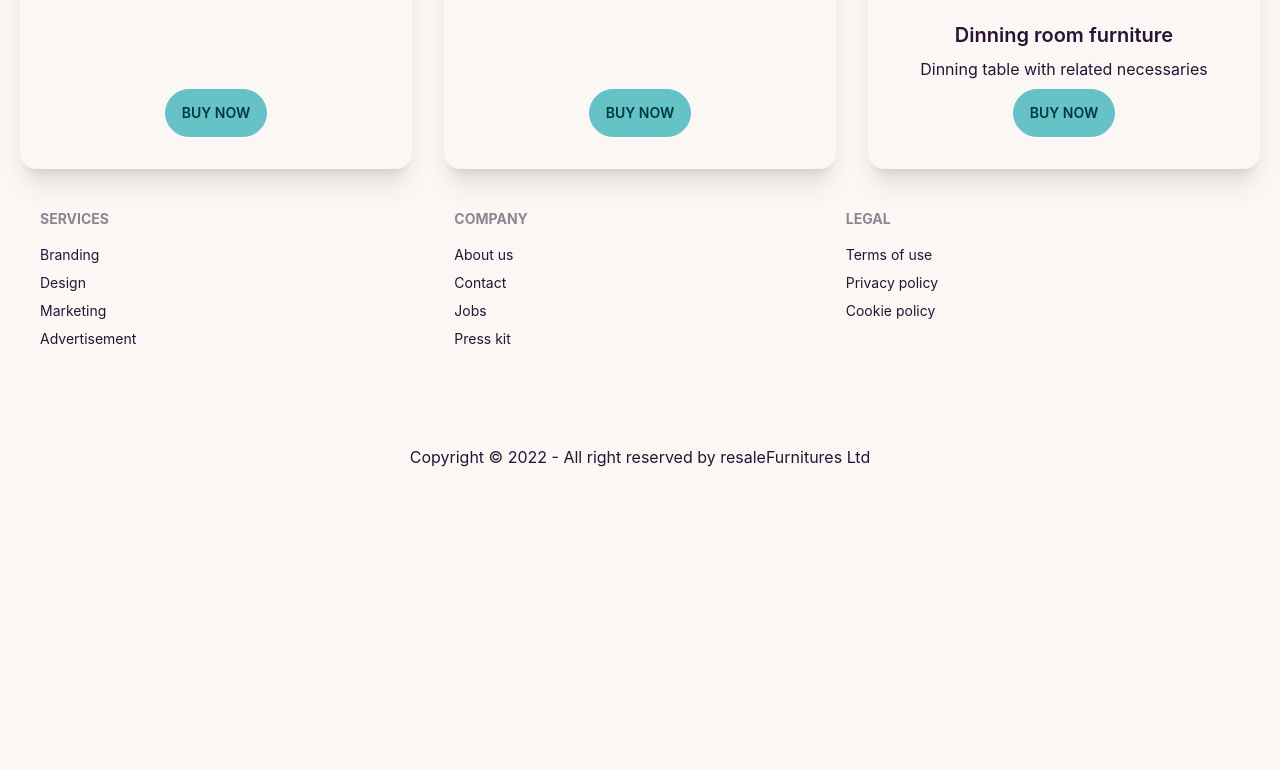
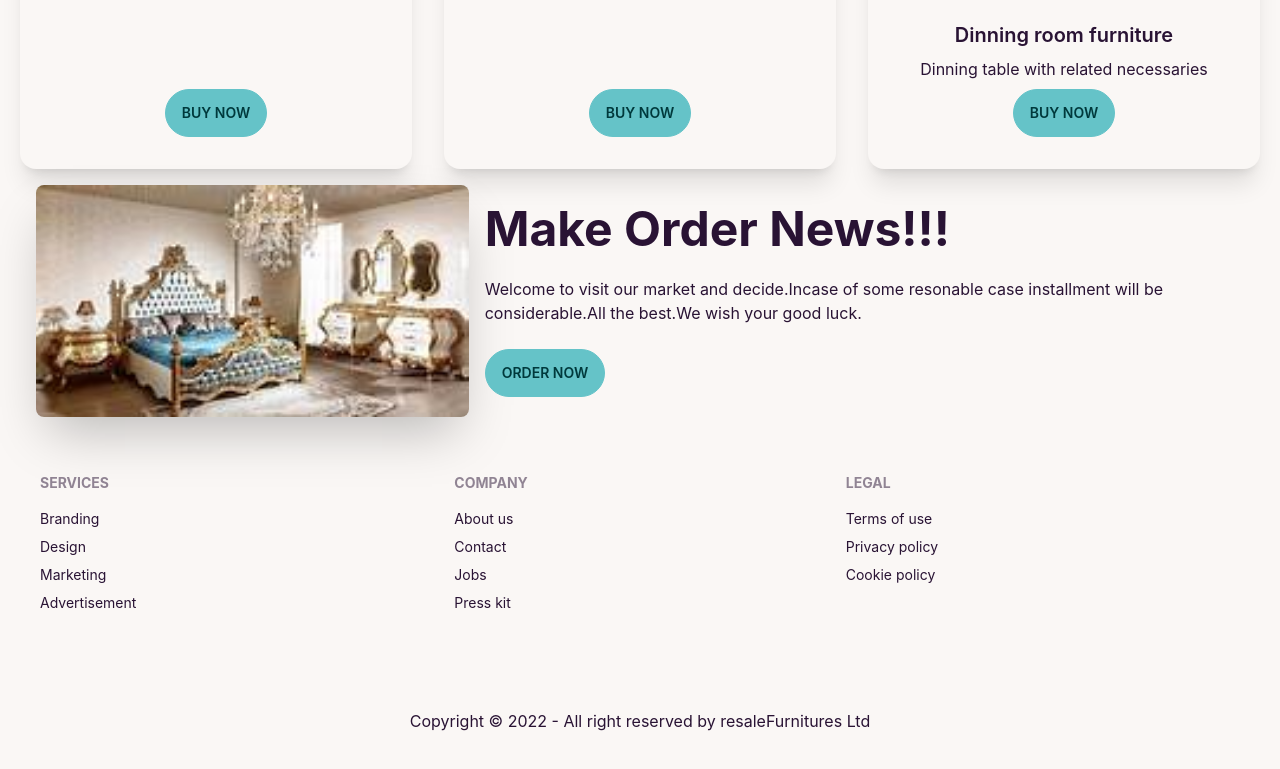
Before and after one commit to eqram1/fancy-furniture-resale-market-repo, a React (Create React App) app: page / in a window 1280 px wide. Shown: the part 1273-2042 px from the top of the page. Before the commit the page ends 1782 px from the top, so only its background shows below. Built offline with nearby package versions, Linux system fonts and the light colour scheme.

Commit message:
added make order section

```diff
--- a/src/Pages/Home/Home/Home.js
+++ b/src/Pages/Home/Home/Home.js
@@ -1,6 +1,7 @@
 import React from 'react';
 import Banner from '../Banner/Banner';
 import InfoCards from '../InfoCards/InfoCards';
+import MakeOrder from '../MakeOrder/MakeOrder';
 import Services from '../Services/Services';
 
 const Home = () => {
@@ -9,6 +10,7 @@ const Home = () => {
             <Banner></Banner>
             <InfoCards></InfoCards>
             <Services></Services>
+            <MakeOrder></MakeOrder>
         </div>
     );
 };
--- /dev/null
+++ b/src/Pages/Home/MakeOrder/MakeOrder.js
@@ -0,0 +1,21 @@
+import React from 'react';
+import commonroom from '../../../assets/images/commonroom.jfif';
+
+const MakeOrder = () => {
+    return (
+        <section>
+            <div className="hero">
+                <div className="hero-content flex-col lg:flex-row">
+                    <img src={commonroom} className="lg:w-1/2 rounded-lg shadow-2xl" alt="" />
+                    <div>
+                        <h1 className="text-5xl font-bold">Make Order News!!!</h1>
+                        <p className="py-6">Welcome to visit our market and decide.Incase of some resonable case installment will be considerable.All the best.We wish your good luck.</p>
+                        <button className="btn btn-primary">Order Now</button>
+                    </div>
+                </div>
+            </div>
+        </section>
+    );
+};
+
+export default MakeOrder;
```
